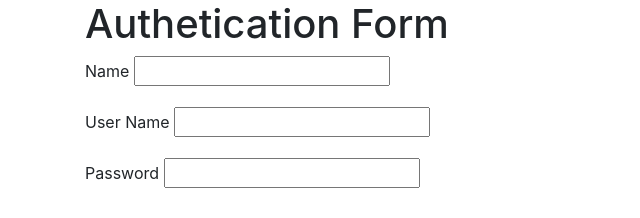
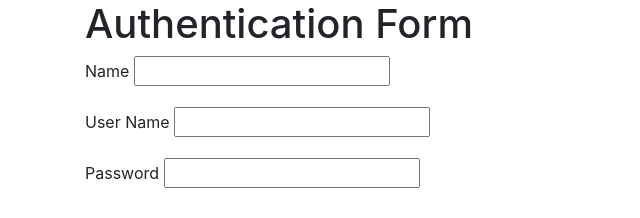
Before and after one commit to ghigbie/angularJS-practice, a website: page views/auth-form.html in a window 1280 px wide. Shown: the whole page, without its empty margins (0-640 px from the left). Drawn offline with nearby package versions, Linux system fonts and the light colour scheme.

Commit message:
Fix page title

```diff
--- a/views/auth-form.html
+++ b/views/auth-form.html
@@ -7,7 +7,7 @@
     </head>
     <body>
         <div class="container">
-            <h1>Authetication Form</h1>
+            <h1>Authentication Form</h1>
             <form class="form">
                 <div class="form-group">
                     <label for="">Name</label>
```
